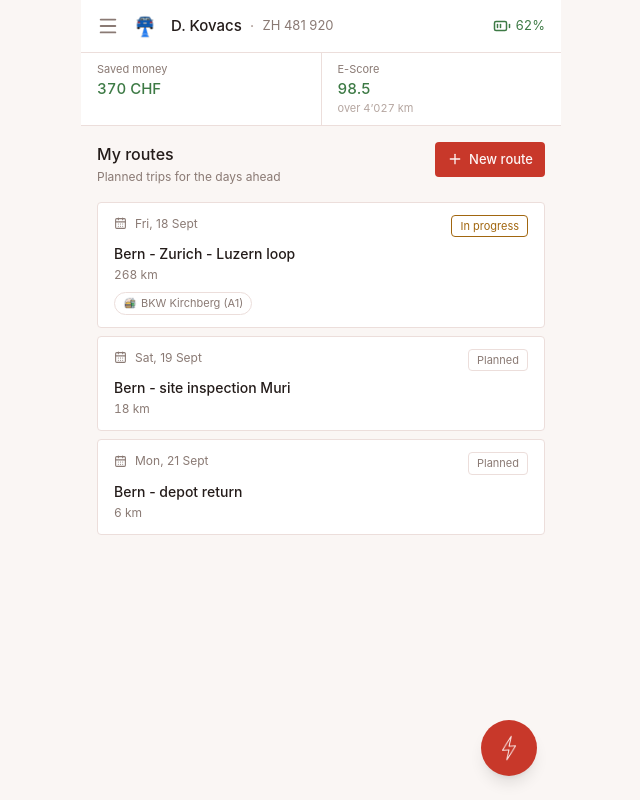
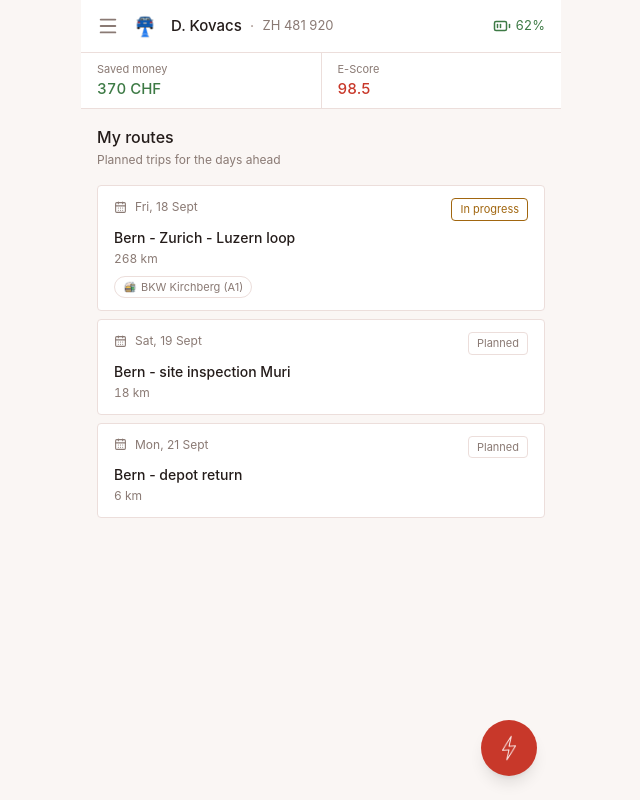
Before and after one commit to Danino42/mobility-app, a React (Vite) app in the folder frontend/: page /routes in a window 1280 px wide. Shown: the whole page, without its empty margins (319-959 px from the left). Built offline with nearby package versions, Linux system fonts and the light colour scheme.

Commit message:
Revert to last known working state

```diff
--- a/frontend/src/App.tsx
+++ b/frontend/src/App.tsx
@@ -6,7 +6,6 @@ import MapAndChargers from "./pages/MapAndChargers";
 import MyRoutes from "./pages/MyRoutes";
 import Leaderboard from "./pages/Leaderboard";
 import Preferences from "./pages/Preferences";
-import Feedback from "./pages/Feedback";
 
 function App() {
   return (
@@ -19,7 +18,6 @@ function App() {
           <Route path="routes" element={<MyRoutes />} />
           <Route path="leaderboard" element={<Leaderboard />} />
           <Route path="preferences" element={<Preferences />} />
-          <Route path="feedback" element={<Feedback />} />
         </Route>
       </Routes>
     </BrowserRouter>
--- a/frontend/src/components/layout/Header.tsx
+++ b/frontend/src/components/layout/Header.tsx
@@ -43,7 +43,7 @@ export default function Header({ session, onMenuClick }: HeaderProps) {
         </div>
       </div>
 
-            <div className="flex divide-x divide-border border-t border-border">
+      <div className="flex divide-x divide-border border-t border-border">
         <div className="flex-1 px-4 py-2">
           <p className="text-[11px] text-text-muted">Saved money</p>
           <p className="tabular text-[15px] font-medium text-good">
@@ -52,10 +52,7 @@ export default function Header({ session, onMenuClick }: HeaderProps) {
         </div>
         <div className="flex-1 px-4 py-2">
           <p className="text-[11px] text-text-muted">E-Score</p>
-          <p className="tabular text-[15px] font-medium text-good">{session.eScore}</p>
-          <p className="tabular text-[11px] text-text-faint">
-            over {session.lifetimeKm.toLocaleString("de-CH")} km
-          </p>
+          <p className="tabular text-[15px] font-medium text-accent">{session.eScore}</p>
         </div>
       </div>
     </header>
--- a/frontend/src/components/layout/Sidebar.tsx
+++ b/frontend/src/components/layout/Sidebar.tsx
@@ -1,5 +1,5 @@
 import { NavLink } from "react-router-dom";
-import { X, Map, Route, Trophy, SlidersVertical, MessageSquareHeart, LogOut } from "lucide-react";
+import { X, Map, Route, Trophy, SlidersVertical, LogOut } from "lucide-react";
 
 interface SidebarProps {
   open: boolean;
@@ -11,7 +11,6 @@ const links = [
   { to: "/routes", label: "My routes", icon: Route },
   { to: "/leaderboard", label: "Company leaderboard", icon: Trophy },
   { to: "/preferences", label: "Preferences", icon: SlidersVertical },
-  { to: "/feedback", label: "Feedback", icon: MessageSquareHeart },
 ];
 
 export default function Sidebar({ open, onClose }: SidebarProps) {
--- a/frontend/src/mock/data.ts
+++ b/frontend/src/mock/data.ts
@@ -16,7 +16,6 @@ export const mockSession: DriverSession = {
   companyName: "BKW Energie AG",
   savedMoneyChf: 370,
   eScore: 98.5,
-  lifetimeKm: 4027,
 };
 
 // Today's trip: employee home in Bern -> office in Zurich -> office in
--- a/frontend/src/pages/MyRoutes.tsx
+++ b/frontend/src/pages/MyRoutes.tsx
@@ -1,4 +1,4 @@
-import { CalendarDays, Plus } from "lucide-react";
+import { CalendarDays } from "lucide-react";
 import { mockRoutes, mockChargers } from "../mock/data";
 import type { PlannedRoute } from "../types/domain";
 import chargerIcon from "../images/charger.png";
@@ -21,18 +21,9 @@ function formatDate(iso: string) {
 export default function MyRoutes() {
   return (
     <div>
-      <div className="flex items-start justify-between gap-3 px-4 pt-4">
-        <div>
-          <h1 className="text-[16px] font-medium">My routes</h1>
-          <p className="mt-0.5 text-[12px] text-text-muted">Planned trips for the days ahead</p>
-        </div>
-        <button
-          type="button"
-          className="flex shrink-0 items-center gap-1.5 rounded bg-accent px-3 py-2 text-[13px] font-medium text-on-accent hover:bg-accent/90"
-        >
-          <Plus size={16} />
-          New route
-        </button>
+      <div className="px-4 pt-4">
+        <h1 className="text-[16px] font-medium">My routes</h1>
+        <p className="mt-0.5 text-[12px] text-text-muted">Planned trips for the days ahead</p>
       </div>
 
       <div className="mt-4 flex flex-col gap-2 px-4">
--- a/frontend/src/types/domain.ts
+++ b/frontend/src/types/domain.ts
@@ -8,7 +8,6 @@ export interface DriverSession {
   companyName: string;
   savedMoneyChf: number;
   eScore: number; // efficiency score, e.g. 98.5
-  lifetimeKm: number; // total km driven since the account was created
 }
 
 export type ChargerPerk = "meal_deal" | "coffee" | "lounge" | "none";
@@ -109,15 +108,3 @@ export interface UserPreferences {
   answers: Partial<Record<PreferenceId, boolean>>;
   completedOnboarding: boolean;
 }
-
-export type FeedbackMood = "happy" | "neutral" | "sad";
-
-export interface FeedbackComment {
-  id: string;
-  authorName: string;
-  mood: FeedbackMood;
-  text: string;
-  upvotes: number;
-  downvotes: number;
-  createdAt: string; // ISO date
-}
```
